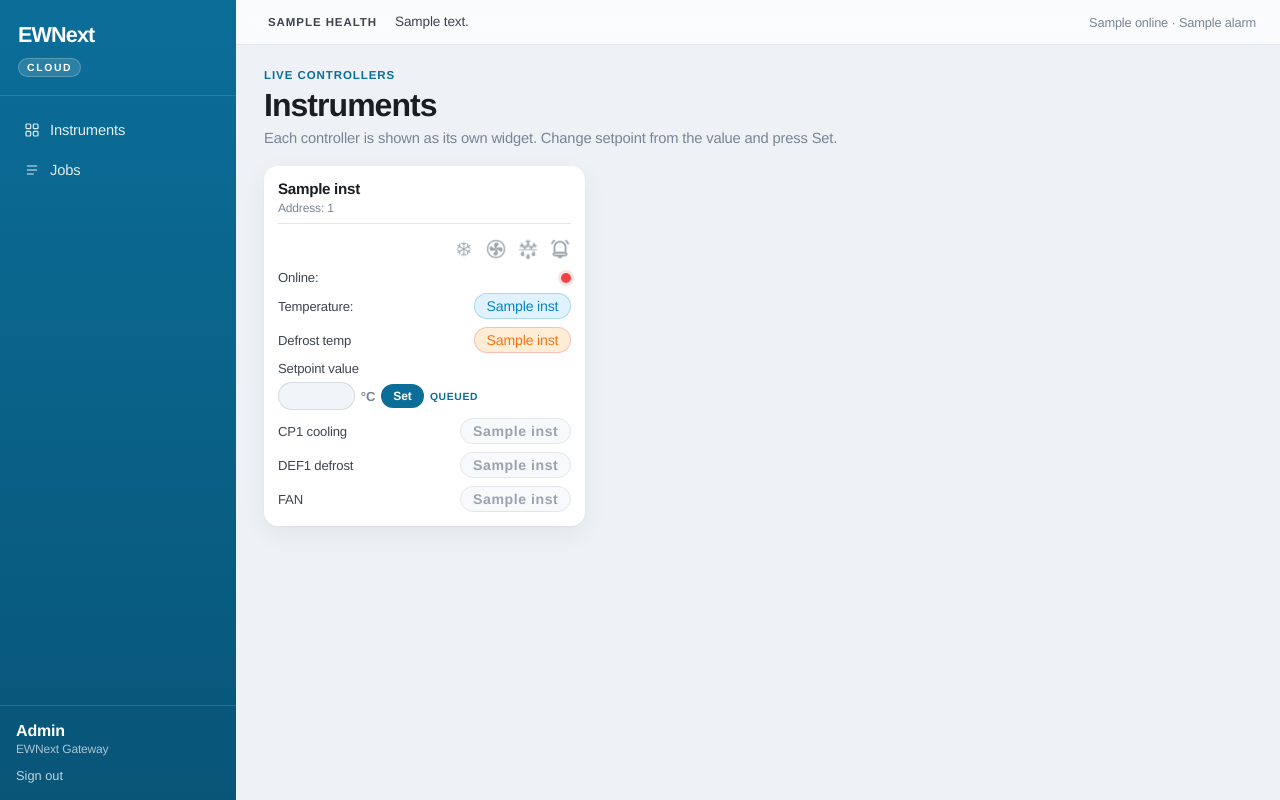
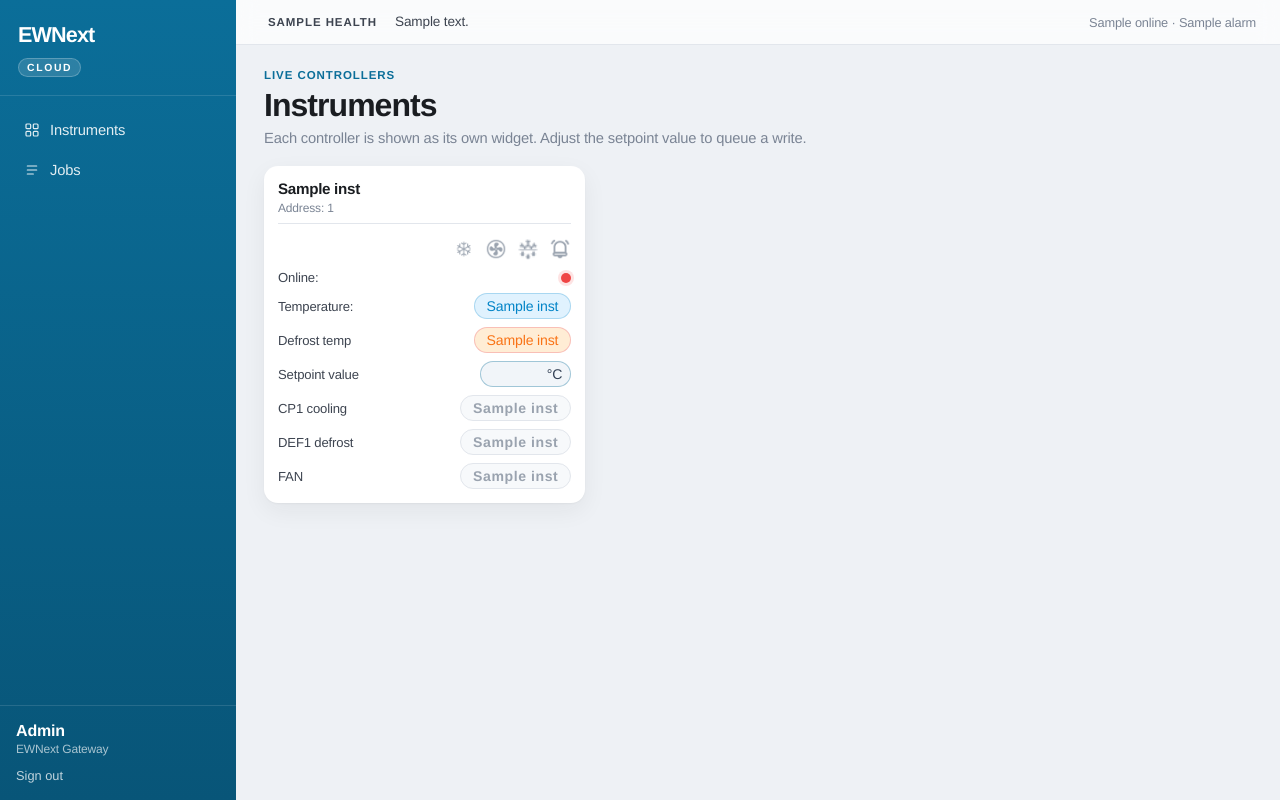
Before and after one commit to RichardChitambo2312/ewnext-cloud, a FastAPI app: template cloud/templates/index.html in a window 1280 px wide. Run offline with FastAPI, Linux system fonts and the light colour scheme; the template is opened without the code that fills it: most values are stand-ins (such as "Sample title", 1, 10 or a date in 2020); some libraries are stand-ins or nearby versions.

Commit message:
Make setpoint a direct number control without a Set button.
Changing or leaving the setpoint field queues the write, matching the other value pills.

Co-authored-by: Cursor <cursoragent@cursor.com>

```diff
--- a/cloud/static/app.css
+++ b/cloud/static/app.css
@@ -522,54 +522,43 @@ button {
   border: 0;
 }
 
-.instrument-metrics > .metric-setpoint {
-  grid-template-columns: 1fr;
-  gap: 6px;
-}
-
-.metric-setpoint dd {
-  justify-content: flex-start;
-}
-
 .setpoint-inline {
   display: flex;
   align-items: center;
-  flex-wrap: wrap;
-  gap: 6px;
+  margin: 0;
+}
+
+.setpoint-pill {
+  gap: 2px;
+  min-width: 76px;
+  padding: 2px 8px 2px 6px;
+}
+
+.setpoint-pill.is-queued {
+  border-color: rgba(11, 110, 153, 0.35);
 }
 
 .setpoint-input {
-  width: 4.8rem;
-  min-width: 4.8rem;
-  text-align: center;
+  width: 3.6rem;
+  min-width: 0;
+  border: 0;
+  background: transparent;
+  padding: 2px 0;
+  text-align: right;
   font: inherit;
-  font-weight: 600;
+  font-weight: 500;
+  color: inherit;
   cursor: text;
 }
 
 .setpoint-input:focus {
-  border-color: var(--nav);
-  background: #fff;
+  outline: none;
 }
 
 .setpoint-unit {
-  font-size: 0.82rem;
-  font-weight: 600;
-  color: var(--muted);
-}
-
-.setpoint-save {
-  border: 0;
-  background: var(--nav);
-  color: #fff;
-  border-radius: 999px;
-  padding: 5px 12px;
-  font-size: 0.75rem;
-  font-weight: 700;
-}
-
-.setpoint-save:hover {
-  background: var(--nav-hover);
+  font-size: 0.88rem;
+  font-weight: 500;
+  color: inherit;
 }
 
 .primary-btn {
--- a/cloud/templates/base.html
+++ b/cloud/templates/base.html
@@ -51,6 +51,18 @@
     </div>
   </div>
   <script>
+    document.querySelectorAll(".setpoint-inline").forEach(function (form) {
+      var input = form.querySelector(".setpoint-input");
+      if (!input) return;
+      var last = input.value;
+      function maybeSubmit() {
+        if (!input.checkValidity() || input.value === "" || input.value === last) return;
+        last = input.value;
+        form.submit();
+      }
+      input.addEventListener("change", maybeSubmit);
+      input.addEventListener("blur", maybeSubmit);
+    });
     setTimeout(function () {
       var el = document.activeElement;
       if (el && (el.tagName === "INPUT" || el.tagName === "TEXTAREA" || el.tagName === "SELECT")) return;
--- a/cloud/templates/index.html
+++ b/cloud/templates/index.html
@@ -5,7 +5,7 @@
           <div>
             <p class="eyebrow">Live controllers</p>
             <h1>Instruments</h1>
-            <p class="page-sub">Each controller is shown as its own widget. Change setpoint from the value and press Set.</p>
+            <p class="page-sub">Each controller is shown as its own widget. Adjust the setpoint value to queue a write.</p>
           </div>
         </div>
 
@@ -46,15 +46,16 @@
                 <dt>Defrost temp</dt>
                 <dd><span class="pill pill-defrost">{{ inst.defrost_label }}</span></dd>
               </div>
-              <div class="metric-setpoint">
+              <div>
                 <dt>Setpoint value</dt>
                 <dd>
                   <form class="setpoint-inline" method="post" action="/setpoint">
                     <input type="hidden" name="device_id" value="{{ inst.device_id }}">
                     <input type="hidden" name="instrument_id" value="{{ inst.instrument_id }}">
                     <label class="sr-only" for="sp-{{ inst.device_id }}-{{ inst.instrument_id }}">Setpoint °C</label>
+                    <div class="pill pill-setpoint setpoint-pill{% if inst.pending_setpoint is not none %} is-queued{% endif %}">
                       <input
-                      class="pill pill-setpoint setpoint-input"
+                        class="setpoint-input"
                         id="sp-{{ inst.device_id }}-{{ inst.instrument_id }}"
                         name="setpoint_c"
                         type="number"
@@ -65,10 +66,7 @@
                         required
                       >
                       <span class="setpoint-unit">°C</span>
-                    <button class="setpoint-save" type="submit">Set</button>
-                    {% if inst.pending_setpoint is not none %}
-                    <span class="queued">queued</span>
-                    {% endif %}
+                    </div>
                   </form>
                 </dd>
               </div>
```
Lines whose indentation alone changed are shown as unchanged.
